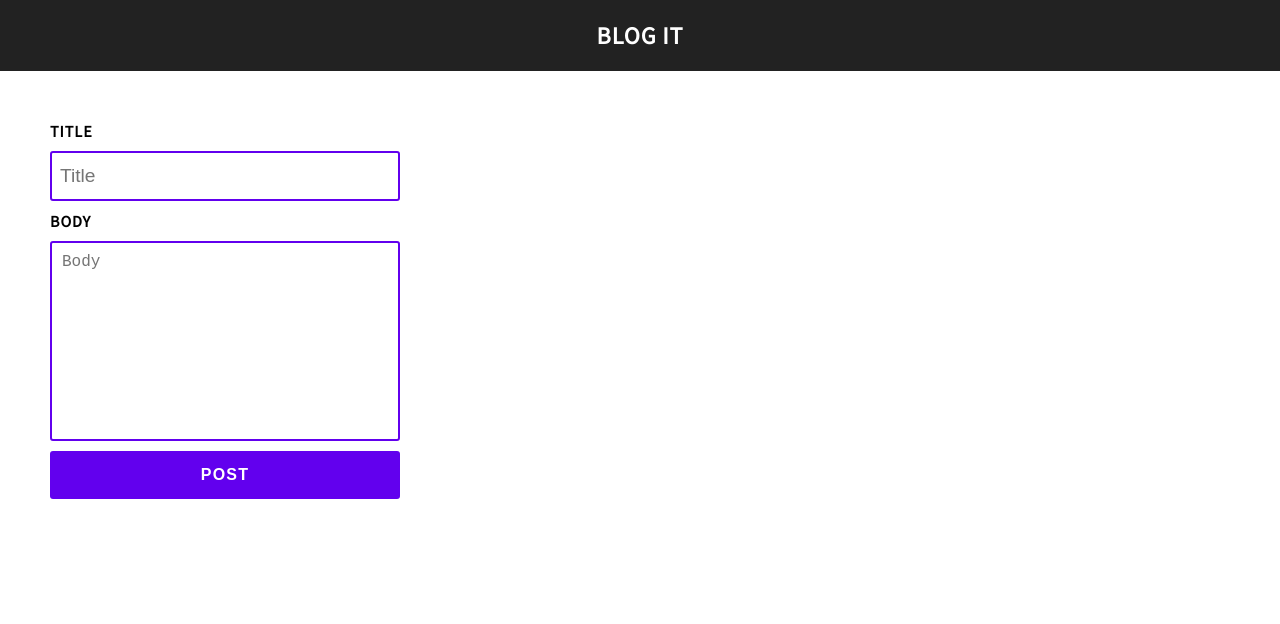
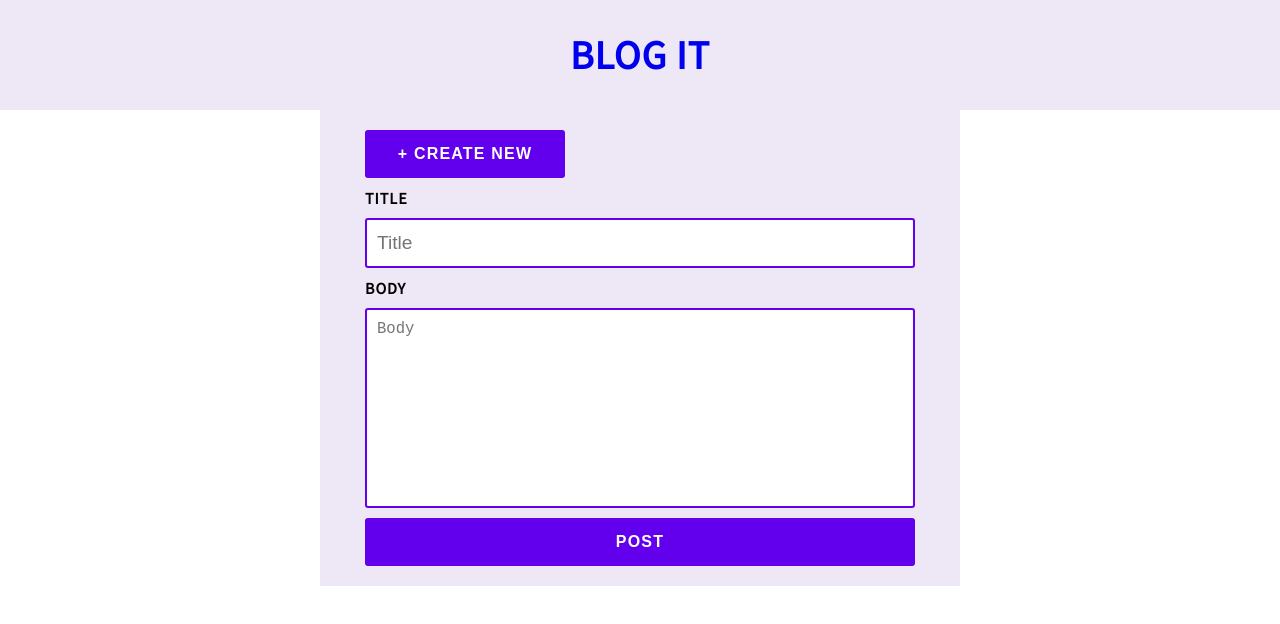
Before and after one commit to nathanealsp/react__ql, a React (Create React App) app: page /new in a window 1280 px wide. Shown: the top 624 px of the page. Built offline with nearby package versions, Linux system fonts and the light colour scheme.

Commit message:
Added Form styles and More app styles

```diff
--- a/src/App.css
+++ b/src/App.css
@@ -46,33 +46,6 @@ body {
   }
 }
 
-ul {
-  width: 80%;
-  margin: 0 auto;
-  display: grid;
-  /* grid-template-columns: repeat(auto-fit, minmax(100px, 1fr)); */
-  grid-gap: 5px;
-  padding: 5px;
-}
-
-li {
-  background: #222;
-  color: white;
-  /* width: 100px; */
-  height: 43px;
-  display: grid;
-  place-content: center;
-  border-radius: 3px;
-  font-size: 16px;
-  font-weight: bold;
-  letter-spacing: 2px;
-  cursor: pointer;
-}
-
-li:hover {
-  opacity: .8;
-}
-
 Link {
   text-decoration: none;
 }
--- a/src/App.js
+++ b/src/App.js
@@ -1,10 +1,12 @@
 import React, { Component } from 'react';
-import { BrowserRouter as Router, Route, Switch } from 'react-router-dom';
+import { BrowserRouter as Router, Route, Switch, Link } from 'react-router-dom';
 import styled from 'styled-components';
 // WE IMPORT APOLLO CLIENT FROM APOLLO BOOST
 import { ApolloProvider } from 'react-apollo';
-import { Link } from 'react-router-dom';
+
 import ApolloClient from 'apollo-boost';
+
+import Header from './components/Header';
 import BlogPosts from './components/BlogPosts';
 import Blog from './components/Blog';
 import PostForm from './components/PostForm';
@@ -20,18 +22,20 @@ class App extends Component {
     return (
       <Router>
         <ApolloProvider client={client}>
-          <div className="App">
-            <StyledLink to="/">
-              <header className="App-header">
-                <h1 className="App-title">BLOG IT</h1>
-              </header>
-            </StyledLink>
-            <PostForm />
-            <Switch>
-              <Route exact path="/" component={BlogPosts} />
-              <Route exact path="/post/:id" component={Blog} />
-            </Switch>
-          </div>
+          <>
+            <Header />
+            <AppWrapper>
+              <StyledLink to="/new">
+                <Button>+ CREATE NEW </Button>
+              </StyledLink>
+
+              <Switch>
+                <Route exact path="/" component={BlogPosts} />
+                <Route exact path="/new" component={PostForm} />
+                <Route exact path="/post/:id" component={Blog} />
+              </Switch>
+            </AppWrapper>
+          </>
         </ApolloProvider>
       </Router>
     );
@@ -40,8 +44,18 @@ class App extends Component {
 
 export default App;
 
+const AppWrapper = styled.div`
+  width: 50%;
+  display: grid;
+  justify-content: center;
+  margin: 0 auto;
+  background: #ede7f6;
+  padding: 20px 30px;
+`;
+
 const StyledLink = styled(Link)`
   text-decoration: none;
+  color: white;
 
   &:focus,
   &:hover,
@@ -51,3 +65,19 @@ const StyledLink = styled(Link)`
     text-decoration: none;
   }
 `;
+
+const Button = styled.button`
+  margin: 0 auto;
+  margin-bottom: 10px;
+  width: 200px;
+  height: 48px;
+  border-radius: 3px;
+  padding: 5px;
+  font-weight: bold;
+  font-size: 1em;
+  letter-spacing: 1.2px;
+  border: none;
+  text-transform: uppercase;
+  background: #6200ee;
+  color: white;
+`;
--- a/src/components/Blog.jsx
+++ b/src/components/Blog.jsx
@@ -16,8 +16,8 @@ class Blog extends Component {
             const { title, body } = data.post;
             return (
               <BlogWrapper>
-                <div className=".blog_title">{title}</div>
-                <div className=".blog_body">{body}</div>
+                <div className="blog_title">{title}</div>
+                <div className="blog_body">{body}</div>
               </BlogWrapper>
             );
           }
@@ -31,10 +31,11 @@ class Blog extends Component {
 export default Blog;
 
 const BlogWrapper = styled.div`
-  margin-top: 10px;
+  margin: 10px 0;
+  padding: 10px;
   width: 330px;
-  background: #222;
-  height: 80px;
+  background: #7e57c2;
+  height: 320px;
   display: grid;
   /* grid-template-rows: 30px 1fr; */
   border-radius: 3px;
@@ -42,7 +43,10 @@ const BlogWrapper = styled.div`
   font-size: 16px;
   font-weight: bold;
   .blog_title {
-    padding: 8px;
+    background: #ede7f6;
+    text-align: center;
+    border-radius: 3px;
+    padding: 10px;
     font-size: 1.5em;
     height: 50px;
   }
--- a/src/components/BlogPosts.jsx
+++ b/src/components/BlogPosts.jsx
@@ -11,13 +11,13 @@ class BlogPosts extends Component {
         {({ loading, data }) => {
           if (!loading) {
             return (
-              <ul>
+              <BlogPostsWrapper>
                 {data.posts.map(post => (
                   <StyledLink to={`post/${post.id}`} key={post.id}>
-                    <BlogLi>{post.title}</BlogLi>
+                    <Blog>{post.title}</Blog>
                   </StyledLink>
                 ))}
-              </ul>
+              </BlogPostsWrapper>
             );
           }
           return <p>Loading ........</p>;
@@ -29,13 +29,18 @@ class BlogPosts extends Component {
 
 export default BlogPosts;
 
-const BlogLi = styled.div`
-  background: #4a148c;
-  width: 350px;
-  /* height: 80px; */
+const BlogPostsWrapper = styled.div`
+  width: 550px;
+  margin: 0 auto;
+  display: grid;
+  grid-gap: 5px;
+`;
+
+const Blog = styled.div`
+  background: #b39ddb;
   color: white;
   font-size: 1.5em;
-  padding: 10px;
+  padding: 15px;
   border-radius: 3px;
 `;
 
--- /dev/null
+++ b/src/components/Header.jsx
@@ -0,0 +1,35 @@
+import React, { Component } from 'react';
+import styled from 'styled-components';
+import { Link } from 'react-router-dom';
+
+export default class Header extends Component {
+  render() {
+    return (
+      <HeaderWrapper>
+        <StyledLink to="/">
+          <p>BLOG IT</p>
+        </StyledLink>
+      </HeaderWrapper>
+    );
+  }
+}
+
+const HeaderWrapper = styled.div`
+  font-size: 2.5em;
+  padding: 30px;
+  background: #ede7f6;
+  color: white;
+  font-weight: bold;
+  text-align: center;
+`;
+
+const StyledLink = styled(Link)`
+  text-decoration: none;
+  &:focus,
+  &:hover,
+  &:visited,
+  &:link,
+  &:active {
+    text-decoration: none;
+  }
+`;
--- a/src/components/PostForm.jsx
+++ b/src/components/PostForm.jsx
@@ -25,7 +25,7 @@ export default class PostForm extends Component {
       <Mutation mutation={CREATE_POST} variables={{ title, body }}>
         {createPost => (
           <FormWrapper
-            action=""
+            // action=""
             onSubmit={e => {
               e.preventDefault();
               createPost()
@@ -46,8 +46,9 @@ export default class PostForm extends Component {
                 type="text"
                 name="title"
                 id="title"
-                // value="title"
+                value={title}
                 placeholder="Title"
+                required
               />
             </InputSection>
             <InputSection>
@@ -59,7 +60,8 @@ export default class PostForm extends Component {
                 name="body"
                 id="body"
                 placeholder="Body"
-                // value="body"
+                value={body}
+                required
               />
             </InputSection>
             <Button type="submit">POST</Button>
@@ -71,34 +73,29 @@ export default class PostForm extends Component {
 }
 
 const FormWrapper = styled.form`
-  display: grid;
-  padding: 50px;
-  grid-gap: 10px;
   font-weight: bold;
   outline: none;
   input[type='text'] {
-    width: 350px;
+    width: 550px;
   }
+  .form_title,
+  .form_body {
+    width: 550px;
+    border-radius: 3px;
+    border: 2px solid #6200ee;
+    margin: 10px 0;
+    resize: none;
+    font-weight: 500;
+    padding: 10px;
+    font-size: 1.2em;
+  }
+
   .form_title {
     height: 50px;
-    border-radius: 3px;
-    font-size: 1.2em;
-    padding: 0 8px;
     text-transform: capitalize;
-    font-weight: 500;
-    margin-top: 10px;
-    border: 2px solid #6200ee;
   }
   .form_body {
     height: 200px;
-    width: 350px;
-    resize: none;
-    border-radius: 3px;
-    padding: 10px;
-    font-size: 16px;
-    margin-top: 10px;
-    font-weight: 500;
-    border: 2px solid #6200ee;
   }
 
   input:focus,
@@ -115,7 +112,7 @@ const InputSection = styled.div`
 `;
 
 const Button = styled.button`
-  width: 350px;
+  width: 550px;
   height: 48px;
   border-radius: 3px;
   padding: 5px;
```
